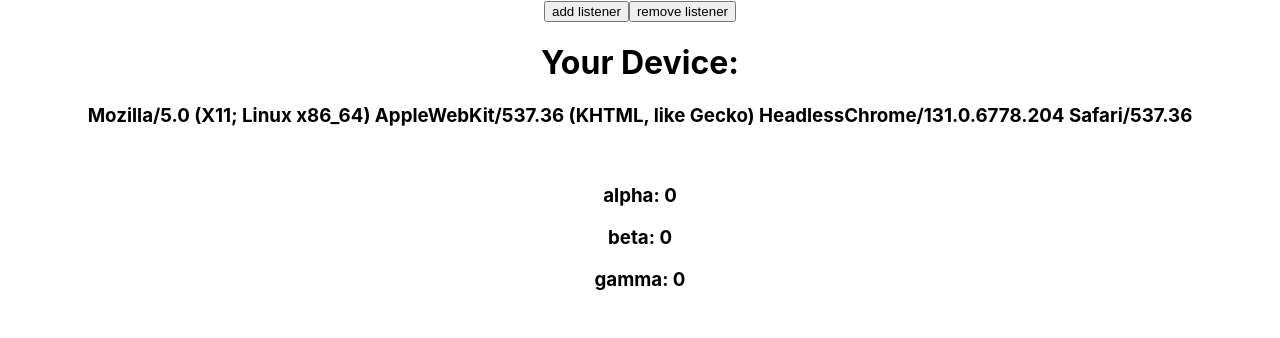
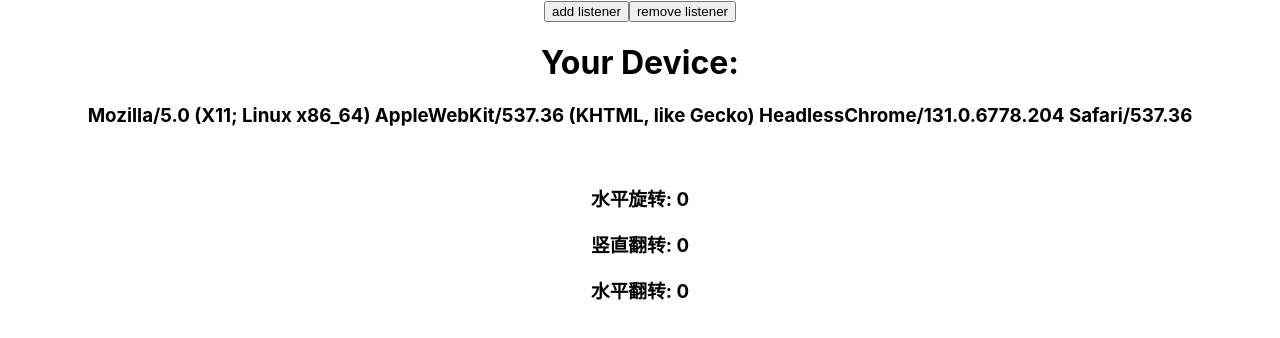
Before and after one commit to yuetong3yu/mobile-gyroscope-demo, a React (Create React App) app: page / in a window 1280 px wide. Shown: the top 338 px of the page. Built offline with nearby package versions, Linux system fonts and the light colour scheme.

Commit message:
update some texts

```diff
--- a/src/App.js
+++ b/src/App.js
@@ -52,9 +52,9 @@ function App() {
       <h1>Your Device: </h1>
       <h3>{userAgent}</h3>
       <br />
-      <h3>alpha: {deviceOrientation.alpha}</h3>
-      <h3>beta: {deviceOrientation.beta}</h3>
-      <h3>gamma: {deviceOrientation.gamma}</h3>
+      <h3>水平旋转: {deviceOrientation.alpha}</h3>
+      <h3>竖直翻转: {deviceOrientation.beta}</h3>
+      <h3>水平翻转: {deviceOrientation.gamma}</h3>
     </div>
   )
 }
```
